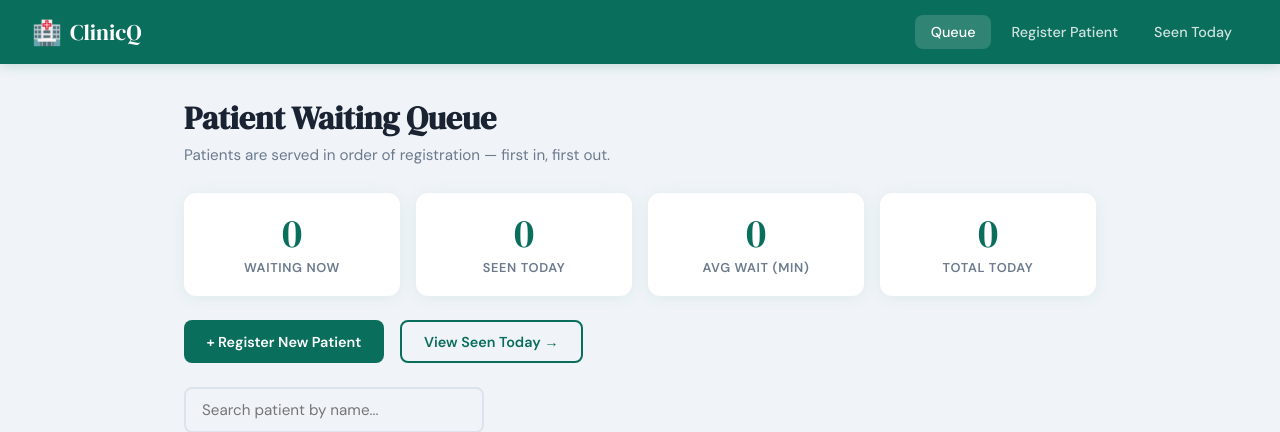
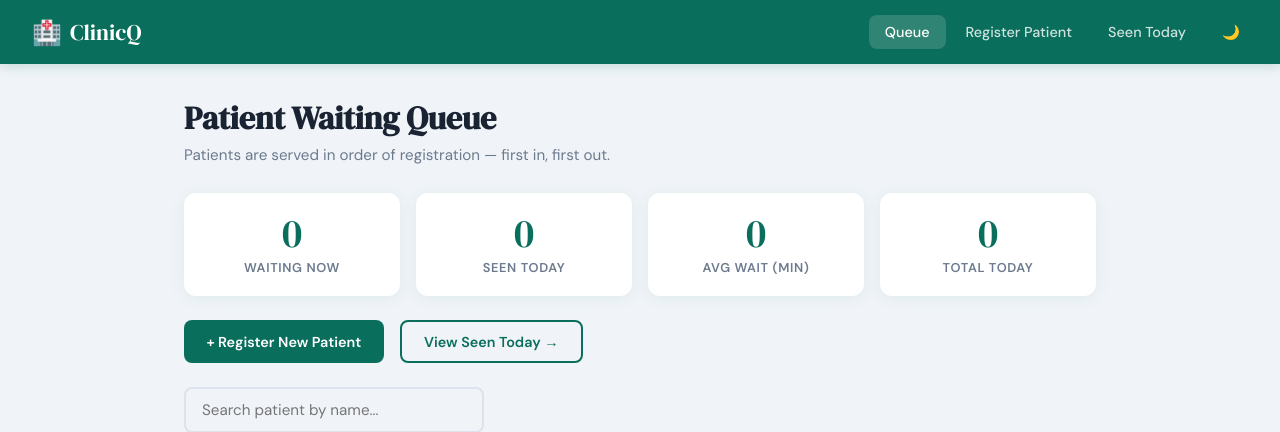
Before and after one commit to zuhurahh/health_clinic, a Flask app: page / in a window 1280 px wide. Shown: the top 432 px of the page. Run offline with Flask 3, Linux system fonts and the light colour scheme.

Commit message:
add dark mode toggle

```diff
--- a/templates/base.html
+++ b/templates/base.html
@@ -21,6 +21,20 @@
       --radius:   12px;
       --shadow:   0 2px 16px rgba(10,110,92,0.08);
     }
+
+    [data-theme="dark"] {
+      --bg:       #1a1a2e;
+      --surface:  #16213e;
+      --primary:  #0f9b7a;
+      --primary-light: #1a3d35;
+      --accent:   #f4a124;
+      --danger:   #e05555;
+      --text:     #e8e8e8;
+      --muted:    #8b9ab5;
+      --border:   #2a3a55;
+      --shadow:   0 2px 16px rgba(0,0,0,0.3);
+    }
+    [data-theme="dark"] #now-calling-card { background: linear-gradient(135deg, #0f4c5c 0%, #1a3d35 100%) !important; }
 
     body {
       font-family: 'DM Sans', sans-serif;
@@ -209,6 +223,7 @@
     <a href="/"            {% if request.path == '/'            %}class="active"{% endif %}>Queue</a>
     <a href="/register"    {% if request.path == '/register'    %}class="active"{% endif %}>Register Patient</a>
     <a href="/seen-today"  {% if request.path == '/seen-today'  %}class="active"{% endif %}>Seen Today</a>
+    <button id="theme-toggle" class="btn" style="background:transparent; color:#fff; padding:0.5rem; margin-left:0.5rem;" title="Toggle dark mode">🌙</button>
   </div>
 </nav>
 
@@ -224,7 +239,29 @@
   {% endwith %}
 
   {% block content %}{% endblock %}
-</div>
+
+<script>
+  (function() {
+    const toggle = document.getElementById('theme-toggle');
+    const saved = localStorage.getItem('theme');
+    if (saved === 'dark' || (!saved && window.matchMedia('(prefers-color-scheme: dark)').matches)) {
+      document.documentElement.setAttribute('data-theme', 'dark');
+      toggle.textContent = '☀️';
+    }
+    toggle.addEventListener('click', function() {
+      const isDark = document.documentElement.getAttribute('data-theme') === 'dark';
+      if (isDark) {
+        document.documentElement.removeAttribute('data-theme');
+        localStorage.setItem('theme', 'light');
+        toggle.textContent = '🌙';
+      } else {
+        document.documentElement.setAttribute('data-theme', 'dark');
+        localStorage.setItem('theme', 'dark');
+        toggle.textContent = '☀️';
+      }
+    });
+  })();
+</script>
 
 </body>
 </html>
--- a/templates/index.html
+++ b/templates/index.html
@@ -34,7 +34,7 @@
 </div>
 
 {% if waiting_list %}
-<div class="card" style="background: linear-gradient(135deg, var(--primary) 0%, #085048 100%); color: #fff;">
+<div class="card" id="now-calling-card" style="background: linear-gradient(135deg, var(--primary) 0%, #085048 100%); color: #fff;">
   <div style="display:flex; align-items:center; justify-content:space-between; flex-wrap:wrap; gap:1rem;">
     <div>
       <div style="font-size:0.85rem; opacity:0.8; margin-bottom:0.25rem;">NOW CALLING</div>
```
